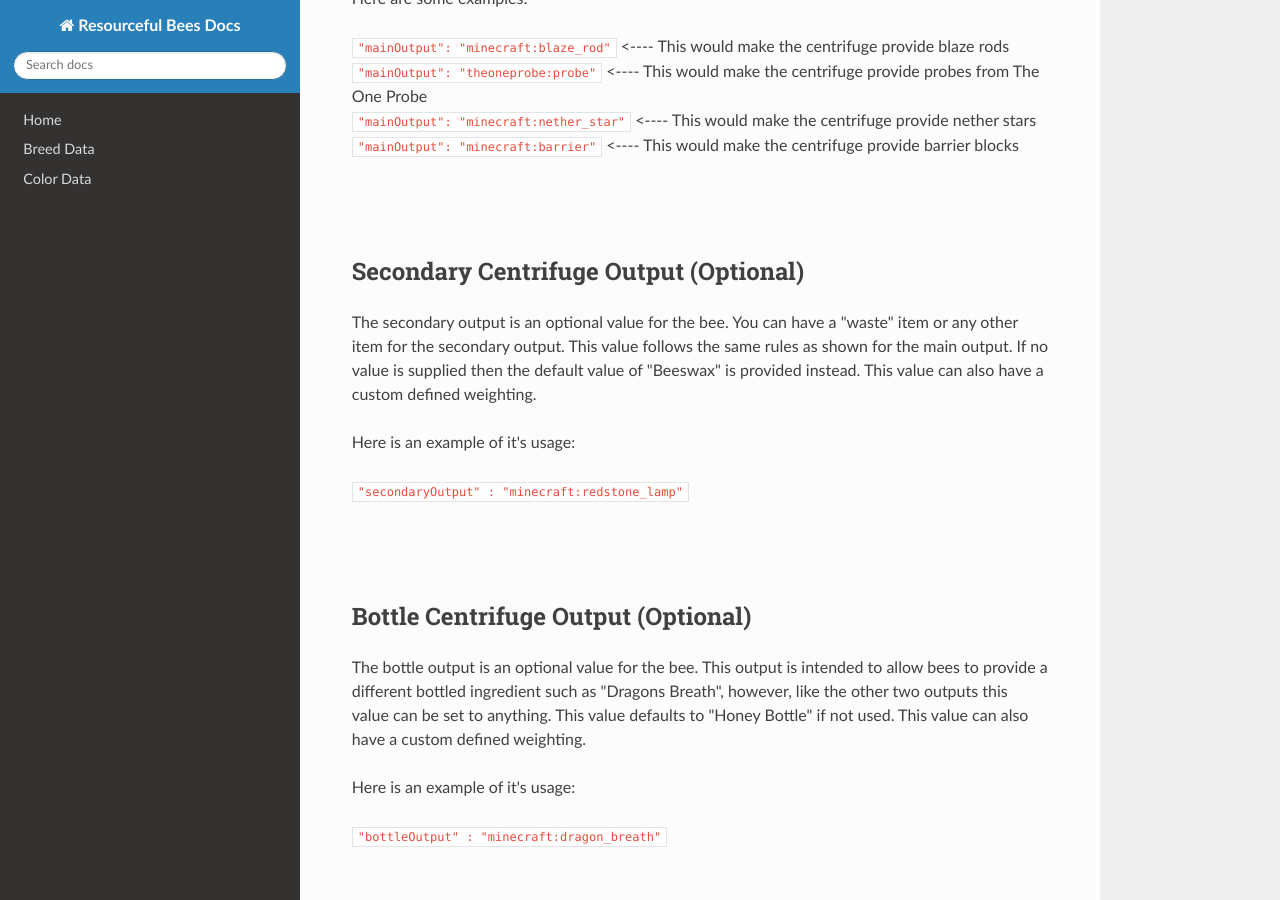
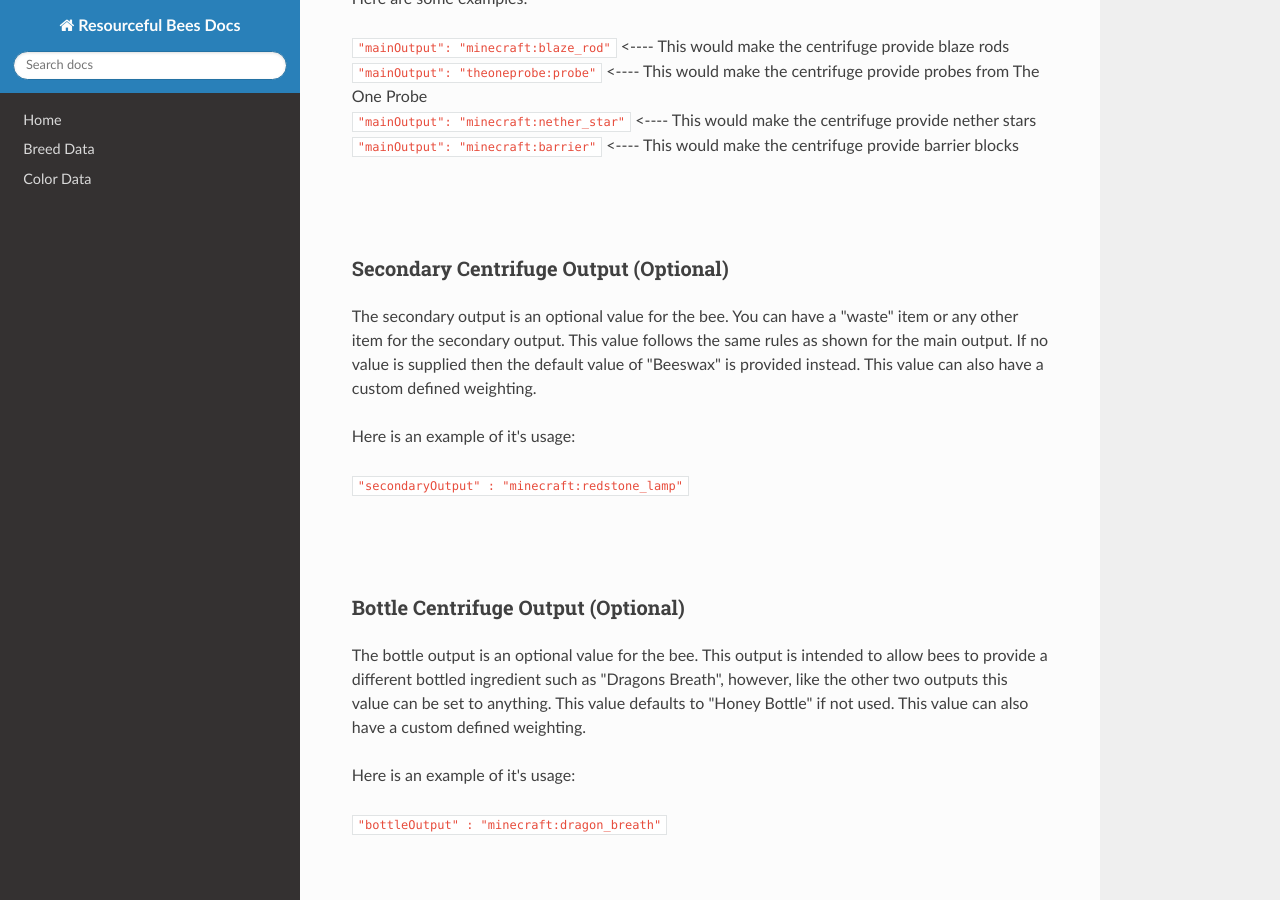
Before and after one commit to Team-Resourceful/ResourcefulBeesDocs, an MkDocs documentation site: the page built from docs/bee_data/centrifuge_data.md, in a window 1280 px wide and 900 px high, scrolled down 694 px. Built offline with MkDocs 1.6.1, drawn with Linux system fonts in a browser that asks for light colours; nearby versions of some CDN libraries.

```diff
--- a/docs/bee_data/centrifuge_data.md
+++ b/docs/bee_data/centrifuge_data.md
@@ -24,7 +24,7 @@ Here are some examples:
 <br>
 <br>
 
-## **Secondary Centrifuge Output** (Optional)
+### **Secondary Centrifuge Output** (Optional)
 
 The secondary output is an optional value for the bee. You can have a "waste" item or any other item for the secondary output. This value follows the same rules as shown for the main output. If no value is supplied then the default value of "Beeswax" is provided instead. This value can also have a custom defined weighting.
 
@@ -35,7 +35,7 @@ Here is an example of it's usage:
 <br>
 <br>
 
-## **Bottle Centrifuge Output** (Optional)
+### **Bottle Centrifuge Output** (Optional)
 
 The bottle output is an optional value for the bee. This output is intended to allow bees to provide a different bottled ingredient such as "Dragons Breath", however, like the other two outputs this value can be set to anything. This value defaults to "Honey Bottle" if not used. This value can also have a custom defined weighting.
 
```
Also changed, not shown: other parts of docs/bee_data/centrifuge_data.md (+1 -1 lines).
